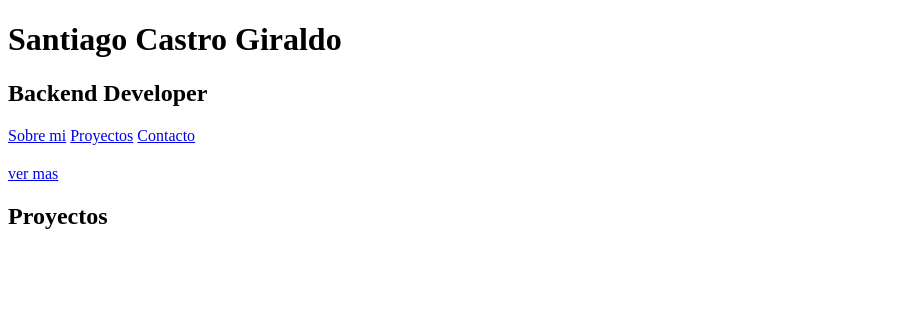
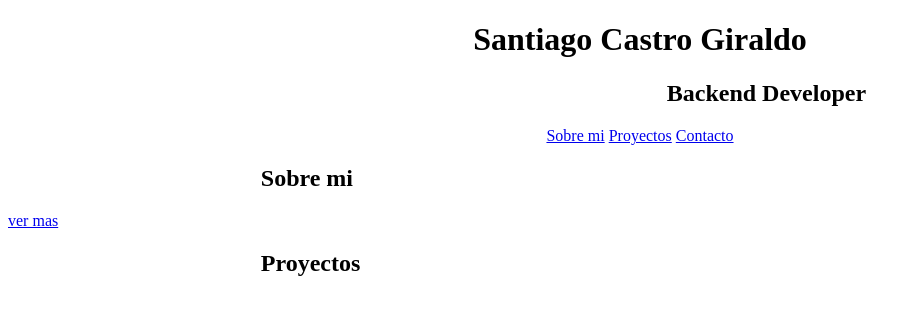
Before and after one commit to SanDaws/Portfolio, a plain HTML site: page index.html in a window 1280 px wide. Shown: the whole page, without its empty margins (0-921 px from the left). Drawn offline with Linux system fonts and the light colour scheme.

Commit message:
url temporal, diseño de ubicaciones

```diff
--- a/index.html
+++ b/index.html
@@ -28,7 +28,7 @@
     </header>
     <main>
         <section id="about-me">
-            <h2></h2>
+            <h2>Sobre mi</h2>
             <a href="./src/pages/aboutMe.html">ver mas </a>
 
         </section>
--- a/src/css/indexStyle.css
+++ b/src/css/indexStyle.css
@@ -1,6 +1,11 @@
-h1{
-    display: block;
+header{
+    text-align: center;
 }
 nav{
     display: inline-block;
 }
+h2{
+    margin-left: 20%;
+}
+
+https://lenguajecss.com/assets/css3-cheatsheet-2017.pdf
```
